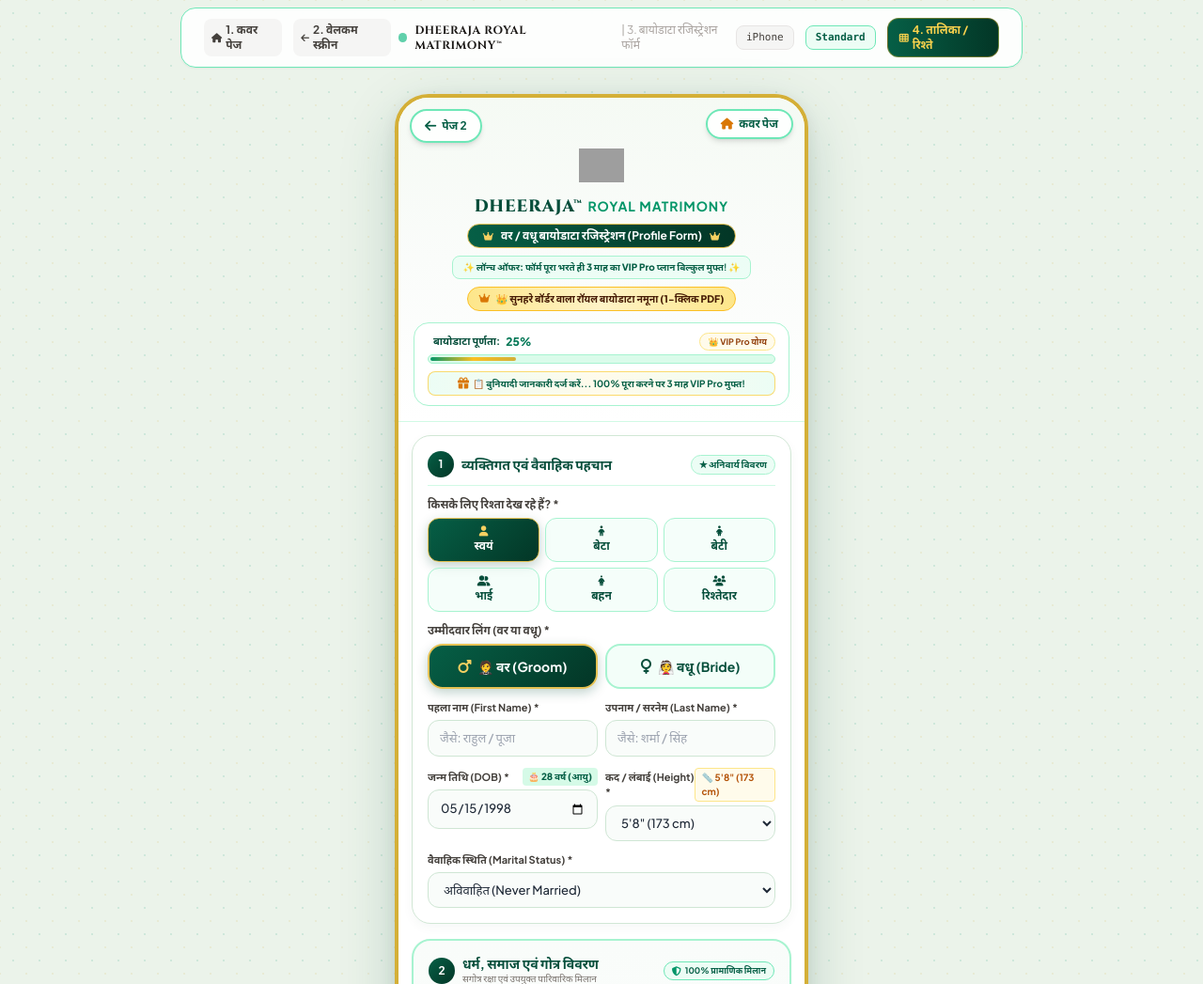
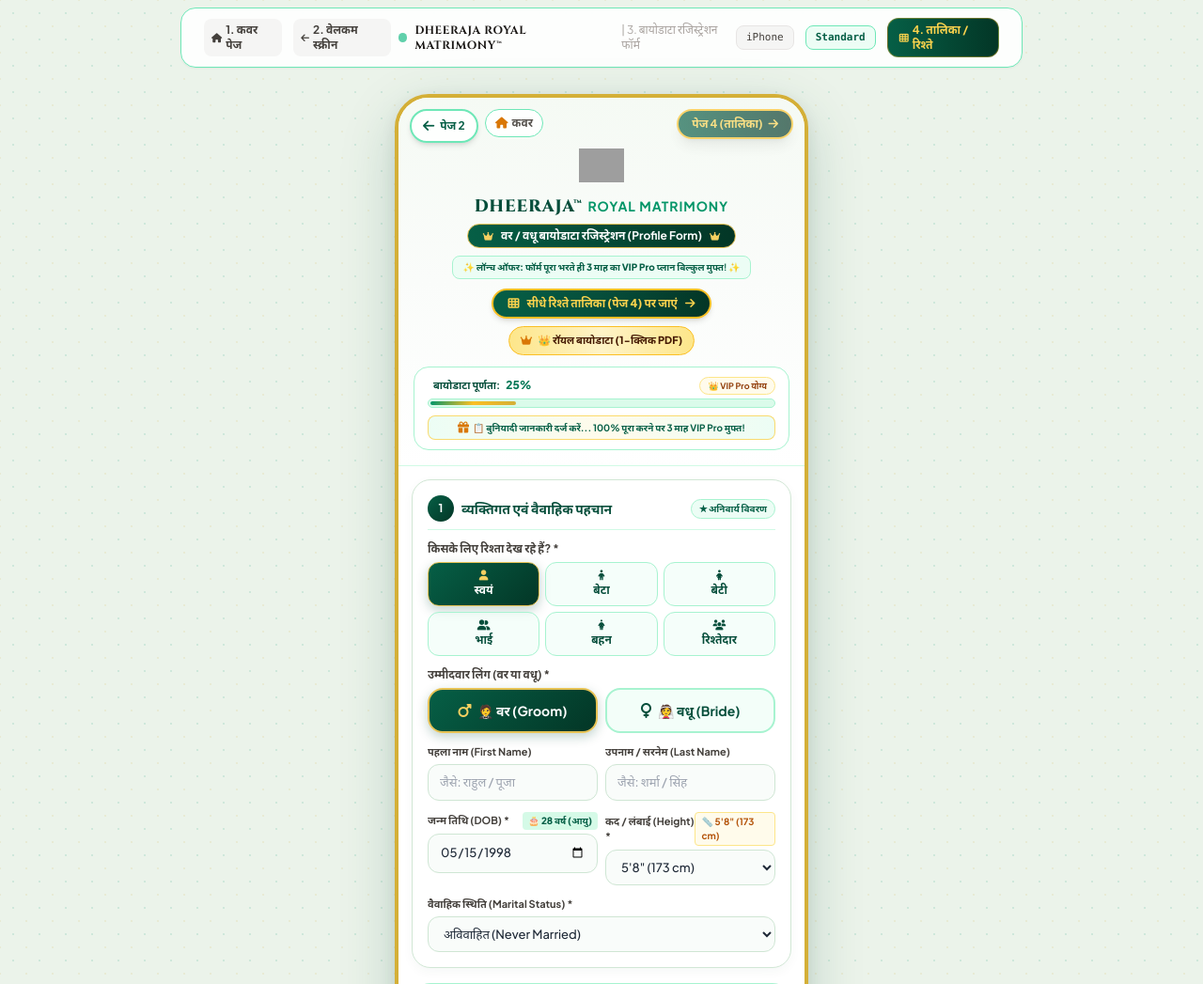
Before and after one commit to prahaladbajaj554-png/dheeraja, a PHP site: page /biodata in a window 1280 px wide. Shown: the top 1047 px of the page at 94% size. Run offline with PHP 8.4, Linux system fonts and the light colour scheme; some libraries are stand-ins or nearby versions; some web fonts are replaced; grey boxes are pictures that could not be loaded.

Commit message:
fix: resolve hang between Page 3 (biodata) and Page 4 (matches) with async background mail, HTTP 303, dual GET/POST support, and prominent navigation arrows

```diff
--- a/app/Core/Response.php
+++ b/app/Core/Response.php
@@ -33,8 +33,9 @@ class Response
         ], $status);
     }
 
-    public static function redirect(string $url): void
+    public static function redirect(string $url, int $statusCode = 303): void
     {
+        http_response_code($statusCode);
         header("Location: {$url}");
         exit;
     }
--- a/app/Helpers/MailerHelper.php
+++ b/app/Helpers/MailerHelper.php
@@ -30,6 +30,8 @@ class MailerHelper
             $mail->SMTPSecure = $dbEnc === 'ssl' ? PHPMailer::ENCRYPTION_SMTPS : PHPMailer::ENCRYPTION_STARTTLS;
             $mail->Port       = $dbPort;
             $mail->CharSet    = 'UTF-8';
+            $mail->Timeout    = 2;
+            $mail->Timelimit  = 2;
 
             $fromEmail = !empty($dbUser) ? $dbUser : $config['from_address'];
             $mail->setFrom($fromEmail, $dbFrom);
--- a/views/home/biodata.php
+++ b/views/home/biodata.php
@@ -264,15 +264,21 @@
     <header class="w-full bg-gradient-to-b from-[#F5FAF4] via-[#FAFCFA] to-white border-b border-emerald-100 px-4 pt-12 pb-4 text-center relative">
 
       <!-- Back to Page 2 (Welcome) Button (बाण बटन) -->
-      <a href="/welcome" onclick="window.location.href='/welcome'; return false;" class="absolute top-3 left-3 z-50 px-3.5 py-1.5 rounded-full bg-white/95 border-2 border-emerald-300 text-[#065F46] hover:bg-emerald-50 hover:border-emerald-500 flex items-center space-x-1.5 text-xs font-bold shadow-md transition transform active:scale-95 cursor-pointer" title="वापस पेज 2 पर जाएं">
+      <a href="/welcome" onclick="window.location.href='/welcome'; return false;" class="absolute top-3 left-3 z-50 px-3 py-1.5 rounded-full bg-white/95 border-2 border-emerald-300 text-[#065F46] hover:bg-emerald-50 hover:border-emerald-500 flex items-center space-x-1.5 text-xs font-bold shadow-md transition transform active:scale-95 cursor-pointer" title="वापस पेज 2 पर जाएं">
         <i class="fa-solid fa-arrow-left text-sm"></i>
         <span>पेज 2</span>
       </a>
 
       <!-- Direct Link to Page 1 (Cover Page) Button -->
-      <a href="/cover" onclick="window.location.href='/cover'; return false;" class="absolute top-3 right-3 z-50 px-3.5 py-1.5 rounded-full bg-white/95 border-2 border-emerald-300 text-[#065F46] hover:bg-emerald-50 hover:border-emerald-500 flex items-center space-x-1.5 text-xs font-bold shadow-md transition transform active:scale-95 cursor-pointer" title="पहले कवर पेज पर जाएं">
+      <a href="/cover" onclick="window.location.href='/cover'; return false;" class="absolute top-3 left-[92px] z-50 px-2.5 py-1.5 rounded-full bg-white/95 border border-emerald-300 text-stone-600 hover:bg-emerald-50 flex items-center space-x-1 text-xs font-semibold shadow-xs transition active:scale-95 cursor-pointer" title="पहले कवर पेज पर जाएं">
         <i class="fa-solid fa-home text-xs text-amber-600"></i>
-        <span>कवर पेज</span>
+        <span>कवर</span>
+      </a>
+
+      <!-- Forward Arrow (बाण बटन) to Page 4 (तालिका / रिश्ते) -->
+      <a href="/matches" onclick="window.location.href='/matches'; return false;" class="absolute top-3 right-3 z-50 px-3.5 py-1.5 rounded-full bg-gradient-to-r from-emerald-800 to-emerald-950 text-amber-300 hover:text-white border-2 border-amber-400 flex items-center space-x-1.5 text-xs font-bold shadow-lg transition transform active:scale-95 cursor-pointer animate-pulse" title="सीधे चौथे पेज (तालिका / रिश्ते) पर जाएं">
+        <span>पेज 4 (तालिका)</span>
+        <i class="fa-solid fa-arrow-right text-xs text-amber-300"></i>
       </a>
 
       <!-- Small Crown Logo -->
@@ -297,11 +303,16 @@
         ✨ <strong>लॉन्च ऑफर:</strong> फॉर्म पूरा भरते ही <strong>3 माह का VIP Pro प्लान</strong> बिल्कुल मुफ्त! ✨
       </div>
 
-      <!-- Royal Golden Biodata Preview Button -->
-      <div class="mt-2 flex items-center justify-center">
-        <a href="/biodata/royal/1" target="_blank" class="px-3 py-1 rounded-full bg-gradient-to-r from-amber-200 via-amber-100 to-amber-200 border border-amber-400 text-amber-950 text-[10.5px] font-extrabold flex items-center space-x-1.5 shadow-2xs hover:bg-amber-300 transition active:scale-95" title="सुनहरे बॉर्डर वाला रॉयल बायोडाटा नमूना देखें व 1-क्लिक डाउनलोड करें">
+      <!-- Quick Navigation Buttons: Page 4 (Matches) & Royal Biodata -->
+      <div class="mt-2.5 flex flex-wrap items-center justify-center gap-2">
+        <a href="/matches" onclick="window.location.href='/matches'; return false;" class="px-4 py-1.5 rounded-full bg-gradient-to-r from-emerald-800 via-emerald-900 to-[#033626] text-amber-300 hover:text-white border-2 border-amber-400 font-extrabold text-xs flex items-center space-x-2 shadow-md transition transform hover:scale-[1.02] active:scale-95" title="सीधे रिश्ते तालिका (पेज 4) पर जाएं">
+          <i class="fa-solid fa-table-cells text-xs"></i>
+          <span>सीधे रिश्ते तालिका (पेज 4) पर जाएं</span>
+          <i class="fa-solid fa-arrow-right text-xs text-amber-300"></i>
+        </a>
+        <a href="/biodata/royal/1" target="_blank" class="px-3 py-1.5 rounded-full bg-gradient-to-r from-amber-200 via-amber-100 to-amber-200 border border-amber-400 text-amber-950 text-[11px] font-extrabold flex items-center space-x-1.5 shadow-2xs hover:bg-amber-300 transition active:scale-95" title="सुनहरे बॉर्डर वाला रॉयल बायोडाटा नमूना देखें व 1-क्लिक डाउनलोड करें">
           <i class="fa-solid fa-crown text-amber-600"></i>
-          <span>👑 सुनहरे बॉर्डर वाला रॉयल बायोडाटा नमूना (1-क्लिक PDF)</span>
+          <span>👑 रॉयल बायोडाटा (1-क्लिक PDF)</span>
         </a>
       </div>
 
@@ -428,12 +439,12 @@
         <!-- पूरा नाम (Name) -->
         <div class="grid grid-cols-2 gap-2">
           <div>
-            <label class="block text-[11px] font-bold text-stone-700 mb-1">पहला नाम (First Name) *</label>
-            <input type="text" name="first_name" id="firstNameInput" required placeholder="जैसे: राहुल / पूजा" class="royal-input" oninput="updateFormProgress()">
+            <label class="block text-[11px] font-bold text-stone-700 mb-1">पहला नाम (First Name)</label>
+            <input type="text" name="first_name" id="firstNameInput" placeholder="जैसे: राहुल / पूजा" class="royal-input" oninput="updateFormProgress()">
           </div>
           <div>
-            <label class="block text-[11px] font-bold text-stone-700 mb-1">उपनाम / सरनेम (Last Name) *</label>
-            <input type="text" name="last_name" id="lastNameInput" required placeholder="जैसे: शर्मा / सिंह" class="royal-input" oninput="updateFormProgress()">
+            <label class="block text-[11px] font-bold text-stone-700 mb-1">उपनाम / सरनेम (Last Name)</label>
+            <input type="text" name="last_name" id="lastNameInput" placeholder="जैसे: शर्मा / सिंह" class="royal-input" oninput="updateFormProgress()">
           </div>
         </div>
 
@@ -447,7 +458,7 @@
                 🎂 28 वर्ष
               </span>
             </div>
-            <input type="date" name="dob" id="dobInput" value="1998-05-15" required class="royal-input" onchange="calculateAutoAge()">
+            <input type="date" name="dob" id="dobInput" value="1998-05-15" class="royal-input" onchange="calculateAutoAge()">
           </div>
           <div>
             <div class="flex items-center justify-between mb-1">
@@ -569,7 +580,6 @@
               type="text"
               name="caste"
               id="casteInput"
-              required
               placeholder="अपनी जाति / समाज ऊपर से चुनें या लिखें..."
               class="royal-input pl-9 pr-28 font-semibold text-xs text-stone-800"
               oninput="handleCasteInput(this.value)"
@@ -743,7 +753,7 @@
                 ⚡ वर्तमान शहर जैसा
               </button>
             </div>
-            <input type="text" name="work_city" id="workCityInput" required placeholder="जैसे: जयपुर / दिल्ली" class="royal-input" oninput="updateFormProgress()">
+            <input type="text" name="work_city" id="workCityInput" placeholder="जैसे: जयपुर / दिल्ली" class="royal-input" oninput="updateFormProgress()">
           </div>
         </div>
 
@@ -764,7 +774,6 @@
               list="cityDatalist"
               id="currentCityInput"
               name="city"
-              required
               placeholder="जैसे: जयपुर / दिल्ली"
               class="royal-input font-medium"
               oninput="handleCityChange(this.value)"
@@ -821,7 +830,7 @@
                 ⚡ स्वतः चुना
               </span>
             </div>
-            <input type="text" id="currentStateInput" name="state" required placeholder="जैसे: राजस्थान" class="royal-input font-medium" oninput="updateFormProgress()">
+            <input type="text" id="currentStateInput" name="state" placeholder="जैसे: राजस्थान" class="royal-input font-medium" oninput="updateFormProgress()">
           </div>
         </div>
 
@@ -966,6 +975,15 @@
         <p class="text-center text-[10px] text-stone-500 mt-2 font-medium">
           🔒 आपकी संपूर्ण व्यक्तिगत जानकारी 100% सुरक्षित और गोपनीय रखी जाती है।
         </p>
+
+        <!-- Direct Jump to Page 4 (Matches) Button -->
+        <div class="mt-2.5">
+          <a href="/matches" onclick="window.location.href='/matches'; return false;" class="w-full py-3.5 px-4 rounded-2xl bg-amber-50 hover:bg-amber-100 border-2 border-amber-400 text-amber-950 font-extrabold text-xs sm:text-sm flex items-center justify-center space-x-2 transition shadow-sm active:scale-98 cursor-pointer">
+            <i class="fa-solid fa-table-cells text-amber-600 text-sm"></i>
+            <span>बिना फॉर्म भरे सीधे रिश्ते तालिका (पेज 4) देखें</span>
+            <i class="fa-solid fa-arrow-right text-amber-700"></i>
+          </a>
+        </div>
 
         <!-- Back Navigation Links -->
         <div class="mt-3 flex items-center justify-center space-x-2 text-xs">
```
Also changed, not shown: routes/web.php (+13 -14 lines), 1 other file.
